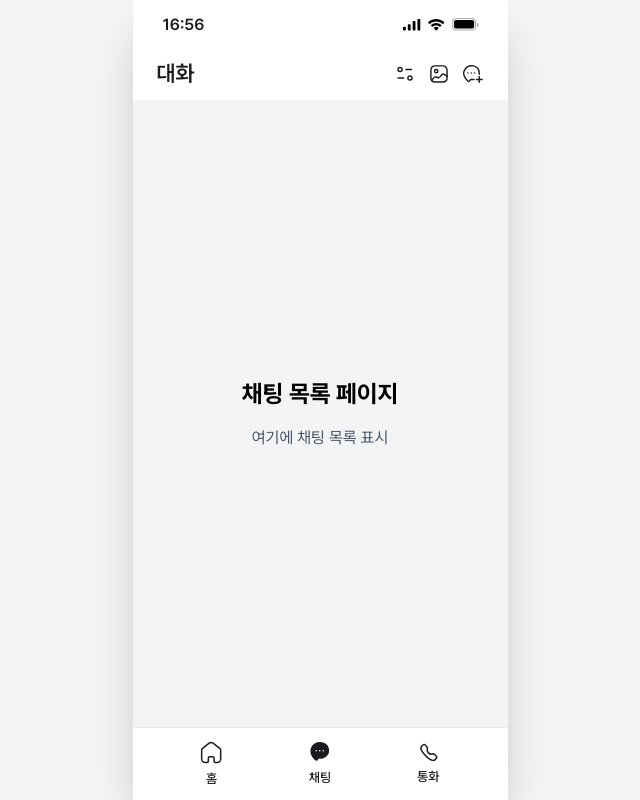
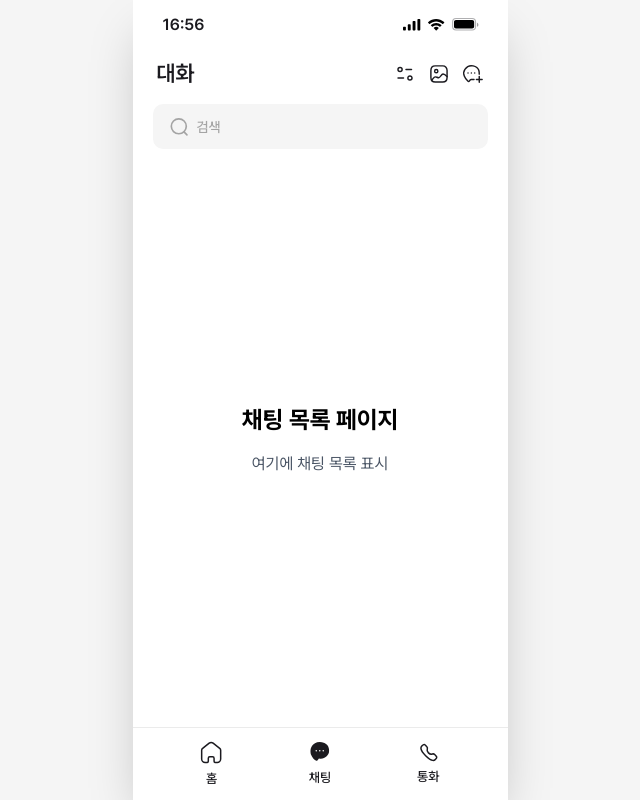
Before and after one commit to CEOS-Developers/react-messenger-22nd, a React (Vite) app: page /chatlist in a window 1280 px wide. Shown: the whole page, without its empty margins (320-960 px from the left). Built offline with nearby package versions, Linux system fonts and the light colour scheme.

Commit message:
feat: 채팅목록 페이지 서치바 구현

```diff
--- /dev/null
+++ b/src/components/chatlist/Searchbar.tsx
@@ -0,0 +1,18 @@
+import Search from '@/assets/svgs/chatlist/search.svg';
+
+const Searchbar = () => {
+    return (
+        <div className="w-full h-[53px] px-5 py-1">
+            <div className="flex items-start w-full h-[45px] px-4 py-3 bg-gray-2 rounded-[10px]">
+                <img src={Search} alt="검색" className="mr-2"/>
+                <input
+                    type="text"
+                    placeholder="검색"
+                    className="w-full h-full bg-gray-2 text-body2-m placeholder:text-gray-5 focus:outline-none"
+                />
+            </div>
+        </div>
+    )
+}
+
+export default Searchbar;
--- a/src/pages/ChatList.tsx
+++ b/src/pages/ChatList.tsx
@@ -1,10 +1,12 @@
 import Navbar from "@/components/layout/Navbar";
 import ChatlistHeader from "@/components/header/ChatlistHeader";
+import Searchbar from "@/components/chatlist/Searchbar";
 
 const ChatList = () => {
   return (
-    <div className="flex flex-col h-full bg-gray-100">
+    <div className="flex flex-col h-full bg-gray-0">
       <ChatlistHeader />
+      <Searchbar />
       <div className="flex-1 flex flex-col items-center justify-center">
         <h1 className="text-2xl font-bold mb-4">채팅 목록 페이지</h1>
         <p className="text-gray-600">여기에 채팅 목록 표시</p>
```
Also changed, not shown: src/assets/svgs/chatlist/search.svg (added).
